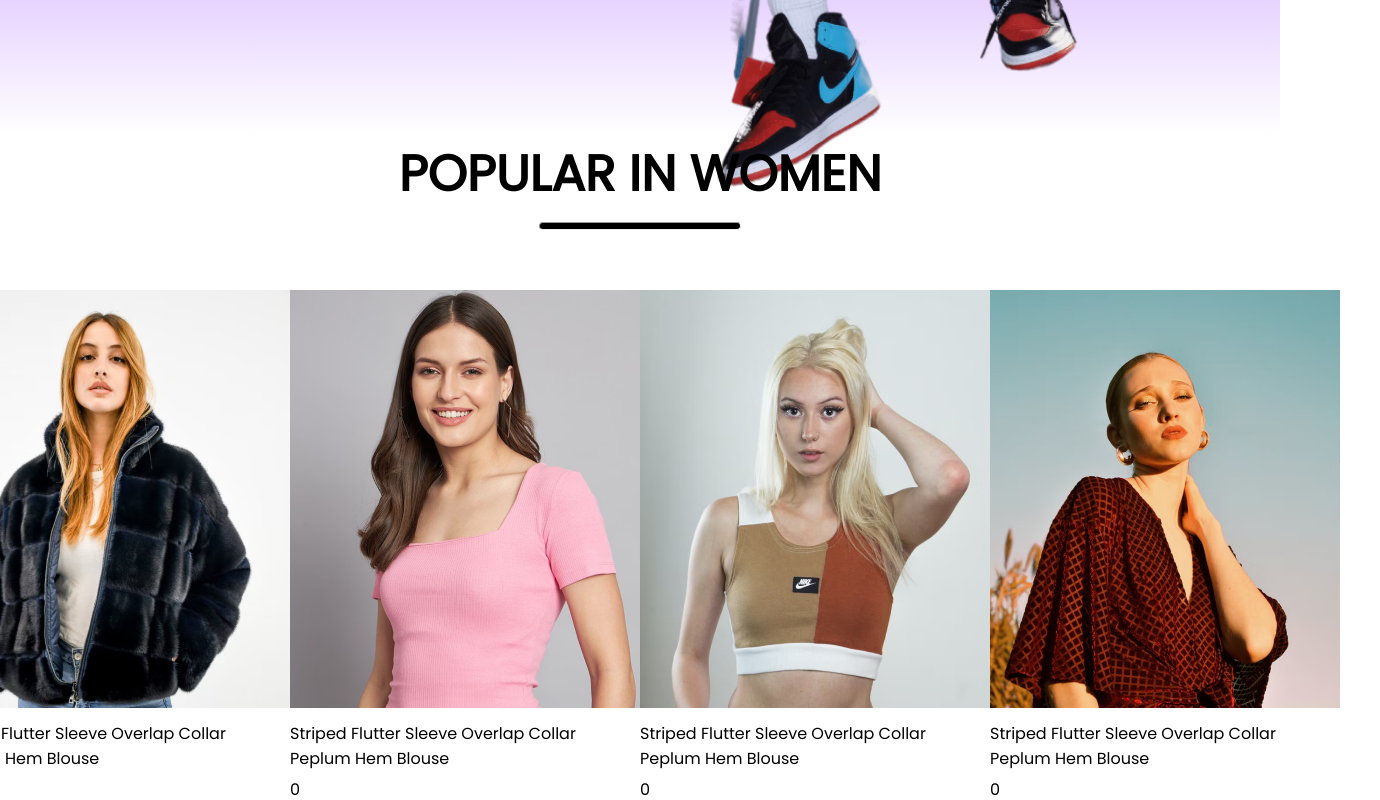
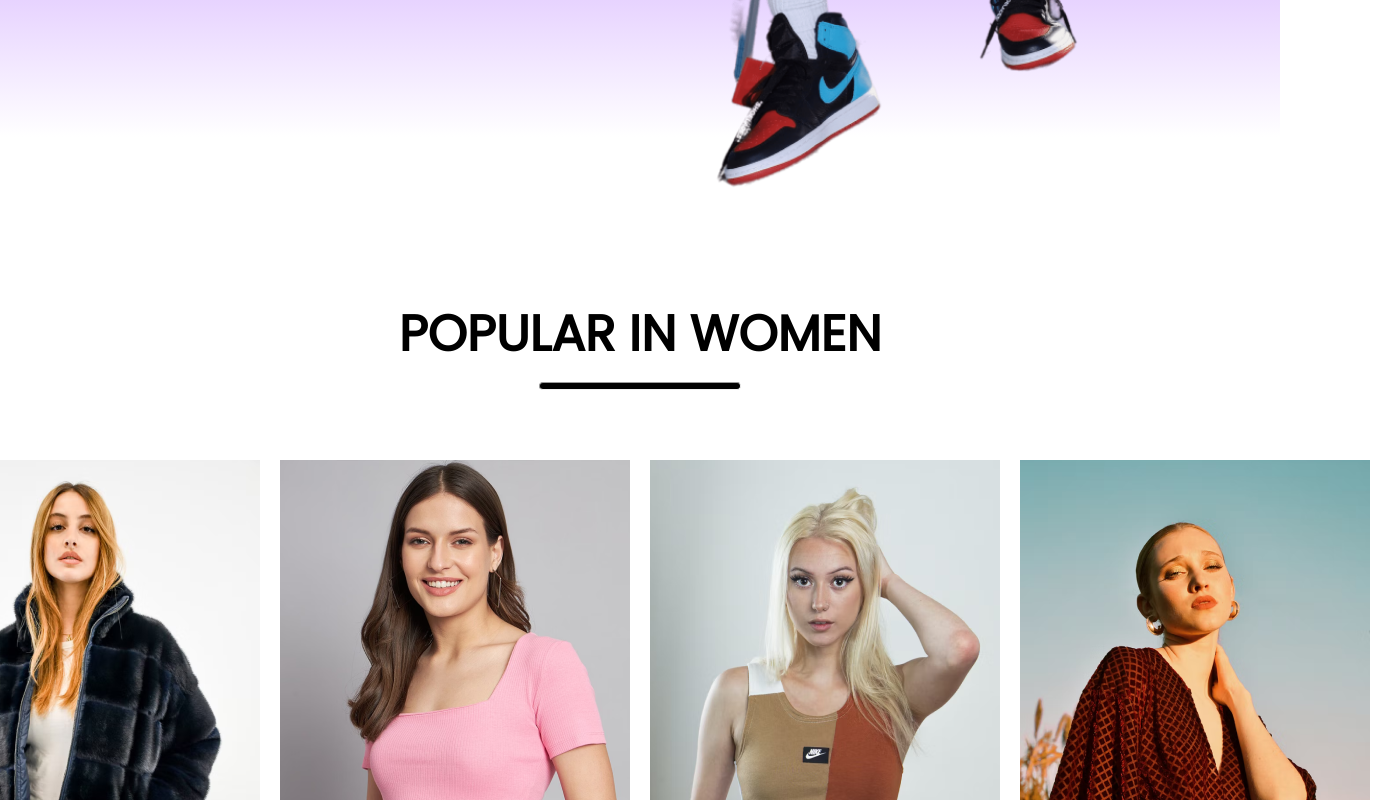
Before and after one commit to SanDevil23/e_commerce_frontend, a React (Create React App) app: page / in a window 1280 px wide. Shown: the part 760-1560 px from the top of the page, 1380 px wide, since content can reach past the window. Built offline with nearby package versions, Linux system fonts and the light colour scheme.

Commit message:
removed bugs

```diff
--- a/src/Components/Item/Item.css
+++ b/src/Components/Item/Item.css
@@ -1,5 +1,6 @@
 .item{
     width: 350px;
+    margin: 10px 10px;
 }
 
 .item p{
--- a/src/Components/Popular/Popular.css
+++ b/src/Components/Popular/Popular.css
@@ -4,6 +4,7 @@
     align-items: center;
     gap: 10px;
     height: 90vh;
+    margin: 10em 10px;
 }
 
 .popular h1{
```
